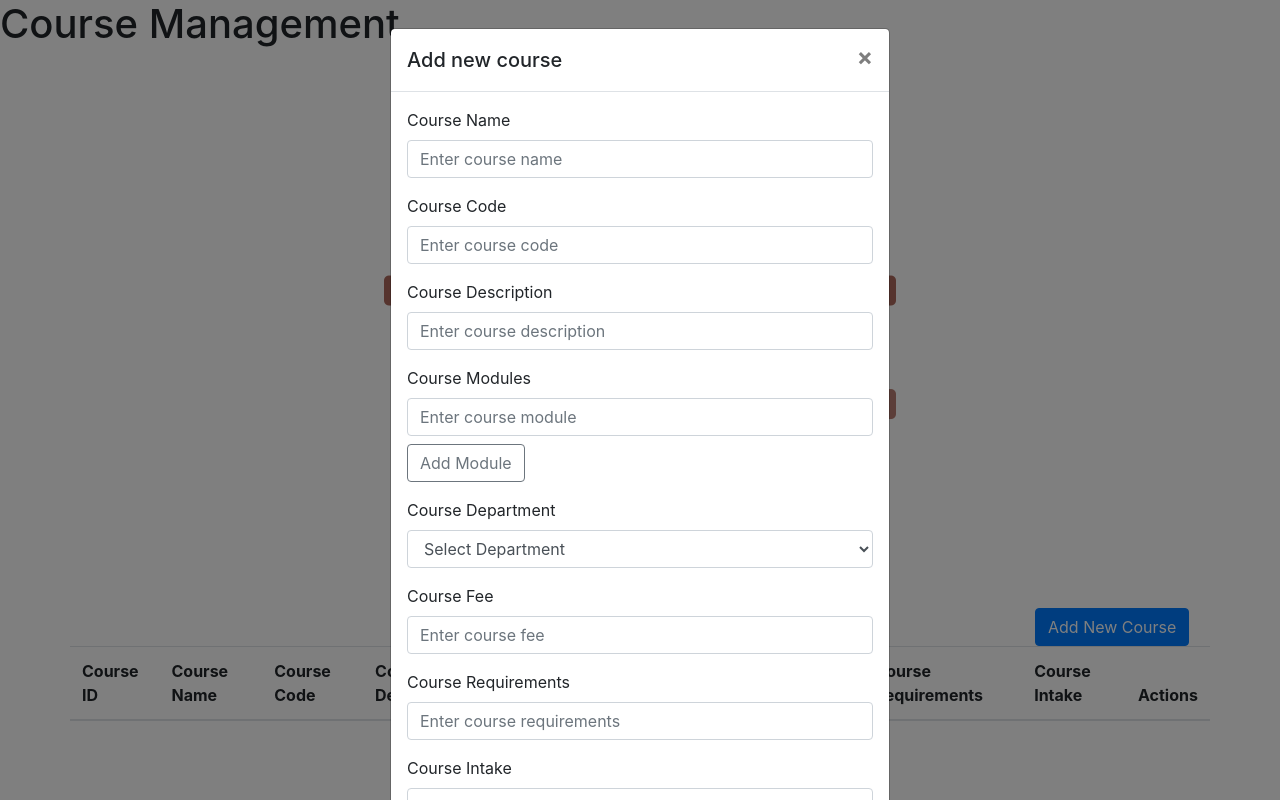
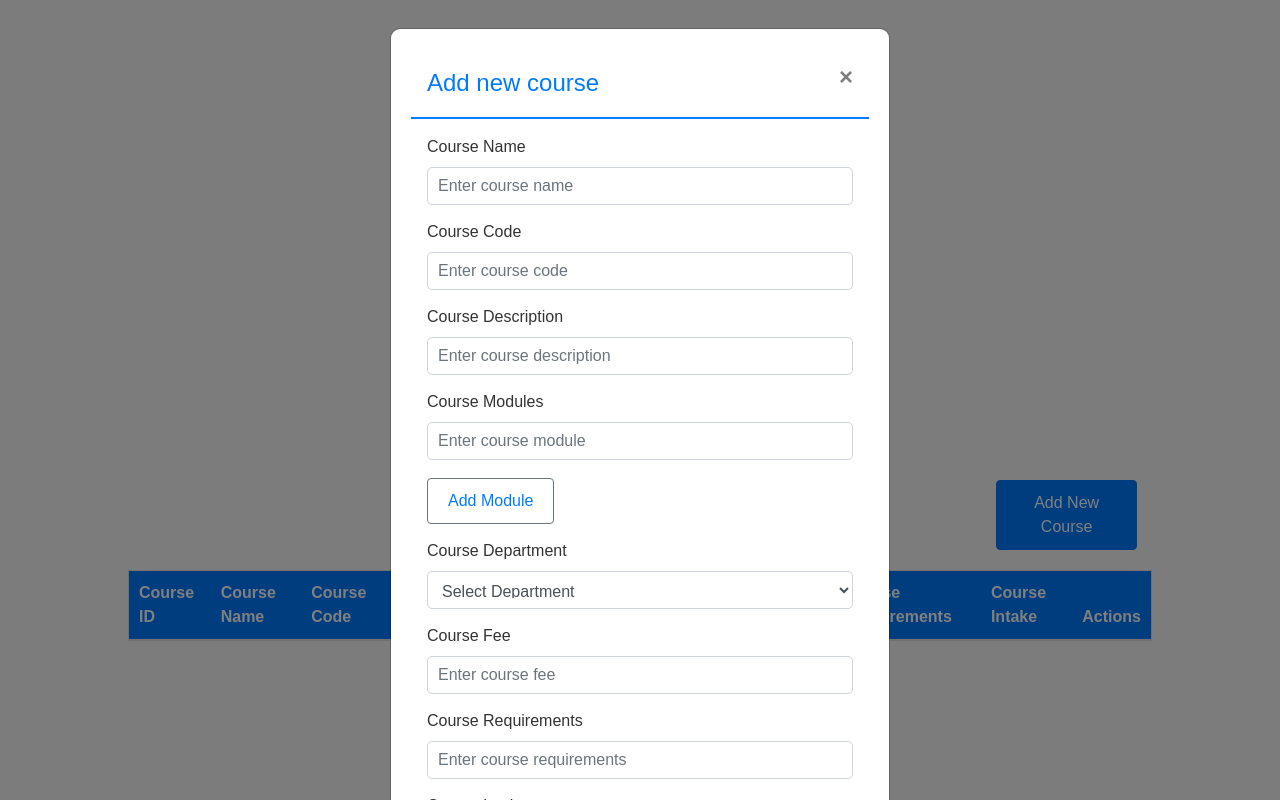
Before and after one commit to Zyedan/DevOps-Project-Zyedan-, a website: page public/course.html in a window 1280 px wide. Both pictures are taken after a click on the button "Add New Course". Drawn offline with nearby package versions, Linux system fonts and the light colour scheme; no server answers.

Commit message:
Added navigation to other screens in index.html and did a bit of css

```diff
--- a/public/course.html
+++ b/public/course.html
@@ -20,7 +20,7 @@
 	</div>
 	<div class="container mt-5">
 		<div class="row justify-content-center">
-			<img src="images/audience.png">
+			<img src="images/online-course.png" alt="Course Management" class="img-fluid mb-4" style="width: 300px; height: auto;">
 		</div>
 		<div class="row justify-content-center">
 			<div class="col-md-10">
--- /dev/null
+++ b/public/css/style.css
@@ -0,0 +1,153 @@
+/* Basic reset for margin and padding */
+* {
+    margin: 0;
+    padding: 0;
+    box-sizing: border-box;
+}
+
+/* Body styling */
+body {
+    font-family: 'Arial', sans-serif;
+    background-color: #f8f9fa;
+    color: #333;
+    padding-top: 30px;
+}
+
+/* Header */
+.header {
+    text-align: center;
+    margin-bottom: 30px;
+}
+
+.header h1 {
+    font-size: 2.5rem;
+    color: #007bff;
+}
+
+/* Container */
+.container {
+    width: 80%;
+    margin: 0 auto;
+}
+
+/* Row Styling */
+.row {
+    margin-bottom: 20px;
+}
+
+/* Image */
+img {
+    max-width: 100%;
+    height: auto;
+}
+
+/* Table */
+.table {
+    width: 100%;
+    margin-top: 20px;
+    border-collapse: collapse;
+}
+
+.table th,
+.table td {
+    padding: 10px;
+    text-align: left;
+}
+
+.table th {
+    background-color: #007bff;
+    color: white;
+}
+
+.table tr:nth-child(even) {
+    background-color: #f2f2f2;
+}
+
+.table-striped-custom {
+    border: 1px solid #ddd;
+}
+
+/* Button Styling */
+.btn {
+    padding: 10px 20px;
+    font-size: 1rem;
+}
+
+.btn-primary {
+    background-color: #007bff;
+    border-color: #007bff;
+    color: white;
+}
+
+.btn-secondary {
+    background-color: #6c757d;
+    border-color: #6c757d;
+    color: white;
+}
+
+.btn-outline-secondary {
+    background-color: transparent;
+    color: #007bff;
+}
+
+/* Modal */
+.modal-content {
+    border-radius: 10px;
+    padding: 20px;
+}
+
+.modal-header {
+    border-bottom: 2px solid #007bff;
+}
+
+.modal-title {
+    font-size: 1.5rem;
+    color: #007bff;
+}
+
+.close {
+    font-size: 1.5rem;
+}
+
+/* Form */
+.form-group {
+    margin-bottom: 15px;
+}
+
+.form-control {
+    width: 100%;
+    padding: 10px;
+    border: 1px solid #ced4da;
+    border-radius: 5px;
+}
+
+.form-control:focus {
+    border-color: #007bff;
+    box-shadow: 0 0 5px rgba(0, 123, 255, .5);
+}
+
+button[type="button"] {
+    margin-top: 10px;
+}
+
+/* Modal Footer */
+.modal-footer {
+    border-top: 2px solid #007bff;
+    text-align: right;
+}
+
+/* Responsive design */
+@media (max-width: 768px) {
+    .container {
+        width: 95%;
+    }
+
+    .header h1 {
+        font-size: 2rem;
+    }
+
+    .btn {
+        width: 100%;
+        margin-bottom: 10px;
+    }
+}
```
Also changed, not shown: public/index.html (added, +26 -0 lines), public/images/education.png (added), public/images/online-course.png (added).
